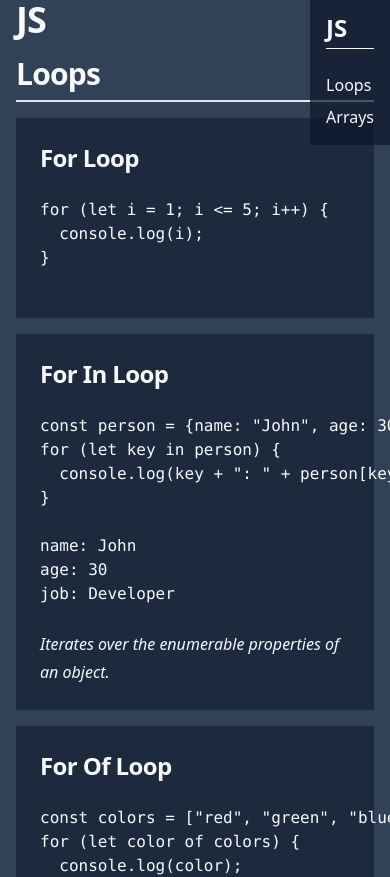
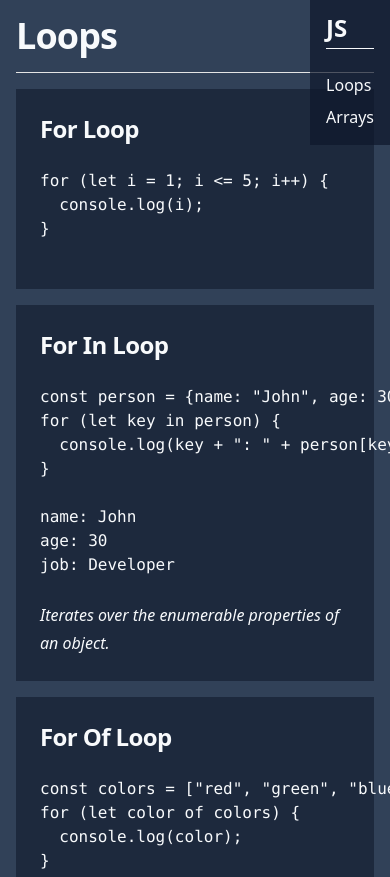
Before and after one commit to Dillonzellis/review-25, a Next.js app: page /js/loops in a window 390 px wide. Shown: the top 877 px of the page. Built offline with nearby package versions, Linux system fonts and the light colour scheme.

Commit message:
style: fix sidebar padding and page style layouts

```diff
--- a/src/app/js/arrays/page.tsx
+++ b/src/app/js/arrays/page.tsx
@@ -6,11 +6,10 @@ import { NavMainData } from "@/components/SideBarNav/MainNavLinks";
 
 export default function ArraysPage() {
   return (
-    <>
+    <MaxWidthWrapper>
       <SideBarNav navLinks={NavMainData} />
-      <MaxWidthWrapper>
       <TypographyH1 className="mb-4">Arrays Methods</TypographyH1>
-        <hr className="pb-4" />
+      <hr className="border-b-slate-50 pb-4" />
       <ConceptBlock
         id="#forEach"
         title="forEach"
@@ -63,6 +62,5 @@ console.log(sum);
         desc="Reduces an array to a single value by applying a function."
       />
     </MaxWidthWrapper>
-    </>
   );
 }
--- a/src/app/js/loops/page.tsx
+++ b/src/app/js/loops/page.tsx
@@ -1,18 +1,14 @@
 import MaxWidthWrapper from "@/components/UI/MaxWidthWrapper";
 import TypographyH1 from "@/components/Typograpy/TypographyH1";
-import TypographyH2 from "@/components/Typograpy/TypographyH2";
 import ConceptBlock from "@/components/ConceptBlock/ConceptBlock";
 import SideBarNav from "@/components/SideBarNav/SideBarNav";
 import { NavMainData } from "@/components/SideBarNav/MainNavLinks";
 
 export default function LoopsPage() {
   return (
-    <>
+    <MaxWidthWrapper>
       <SideBarNav navLinks={NavMainData} />
-      <main>
-        <MaxWidthWrapper>
-          <TypographyH1 className="mb-4">JS</TypographyH1>
-          <TypographyH2>Loops</TypographyH2>
+      <TypographyH1 className="mb-4">Loops</TypographyH1>
       <hr className="pb-4" />
       <ConceptBlock
         id="forLoop"
@@ -55,7 +51,5 @@ blue
         desc="Iterate over array elements"
       />
     </MaxWidthWrapper>
-      </main>
-    </>
   );
 }
--- a/src/components/SideBarNav/SideBarNav.tsx
+++ b/src/components/SideBarNav/SideBarNav.tsx
@@ -7,7 +7,7 @@ type SideBarNavProps = {
 
 export default function SideBarNav({ navLinks }: SideBarNavProps) {
   return (
-    <div className="fixed right-0 max-w-xl bg-slate-900/70 p-4">
+    <div className="fixed right-0 -mt-4 max-w-xl bg-slate-900/70 p-4">
       <div className="flex flex-col gap-2">
         <div className="text-2xl leading-none font-bold">JS</div>
         <hr className="border-t-slate-50 pb-4" />
--- a/src/components/UI/MaxWidthWrapper.tsx
+++ b/src/components/UI/MaxWidthWrapper.tsx
@@ -9,7 +9,10 @@ export default function MaxWidthWrapper({
 }: MaxWidthWrapperType) {
   return (
     <div
-      className={cn("mx-auto w-full max-w-[1000px] px-4 md:px-6", className)}
+      className={cn(
+        "mx-auto w-full max-w-[1000px] p-4 py-4 md:px-6",
+        className,
+      )}
     >
       {children}
     </div>
```
Lines whose indentation alone changed are shown as unchanged.
